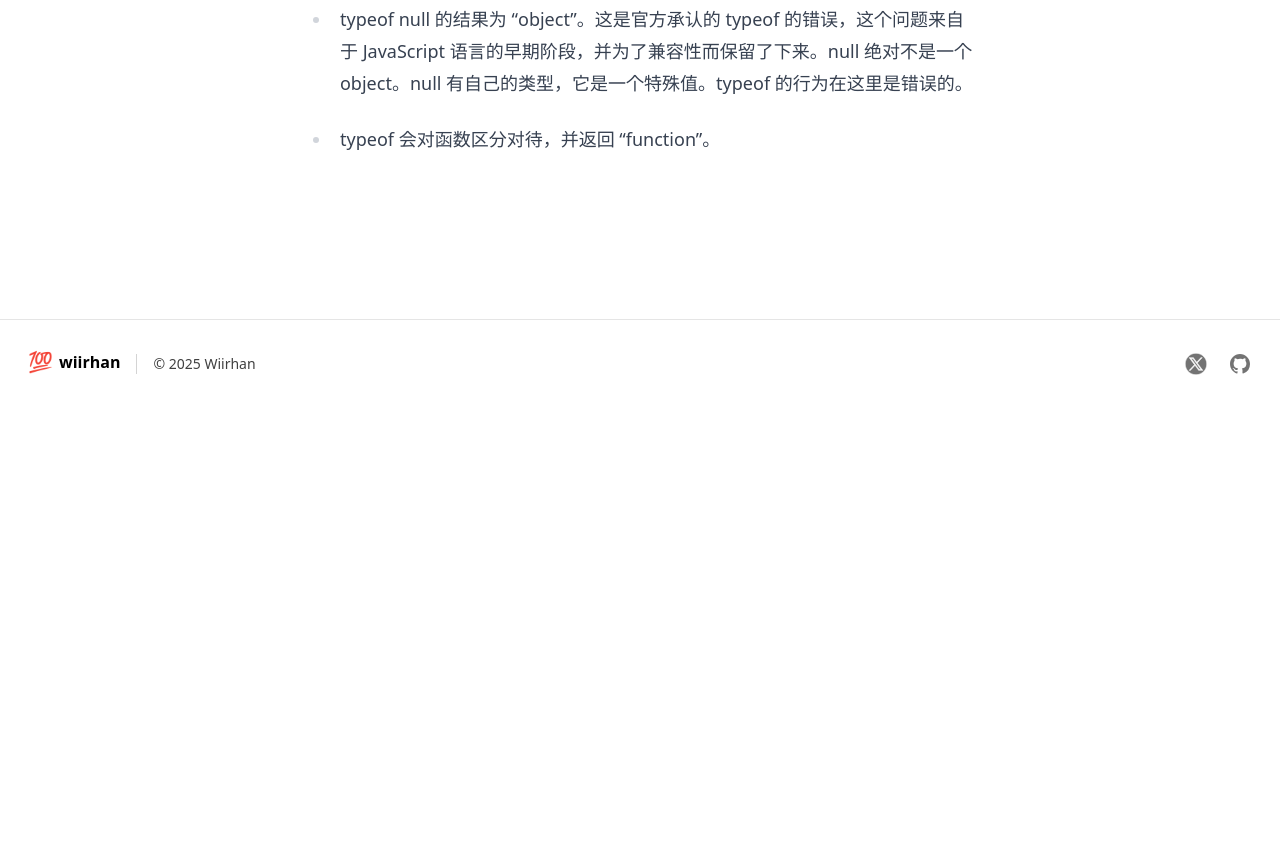
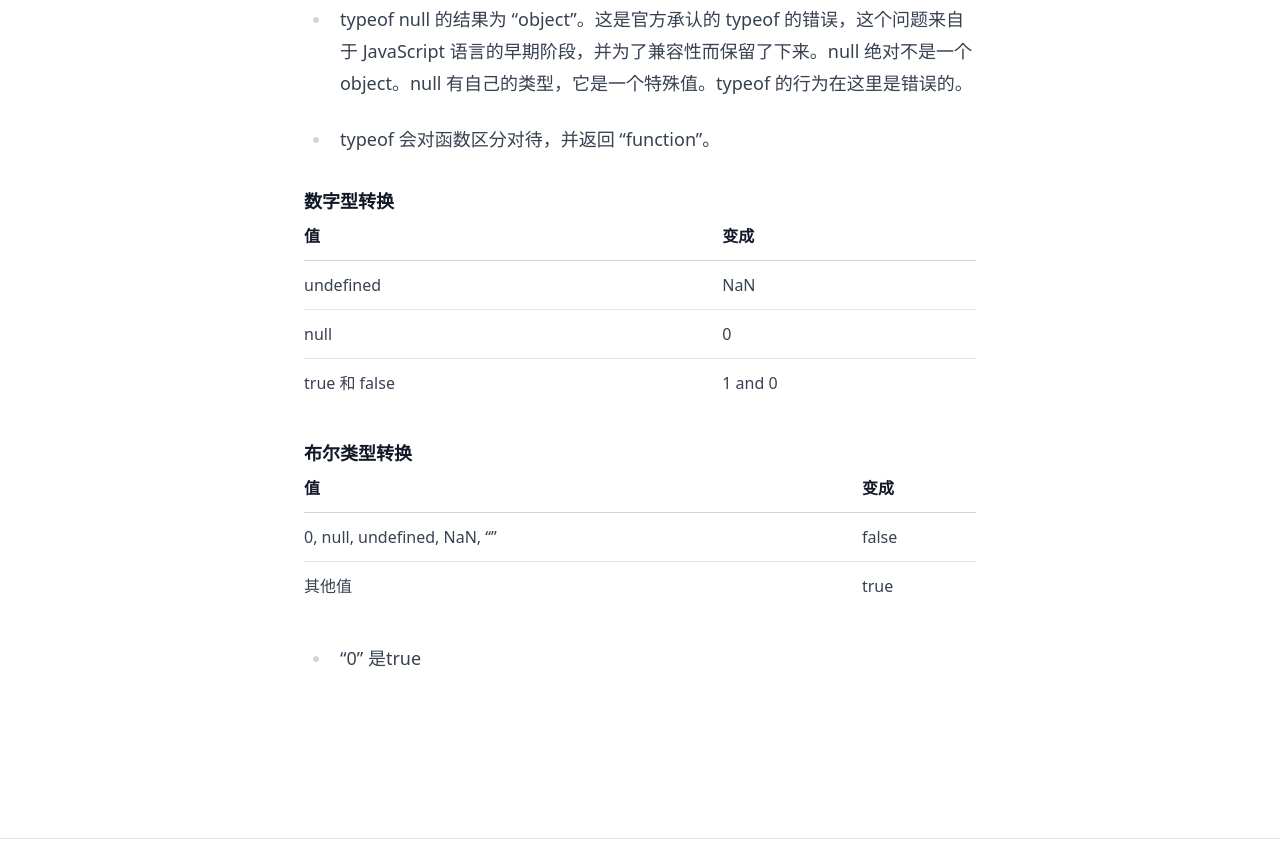
Before and after one commit to wiirhan/wiirhan.github.io, an Astro site: page /post/js-note in a window 1280 px wide. Shown: the part 1752-2616 px from the top of the page. Before the commit the page ends 2160 px from the top, so only its background shows below. Built offline with nearby package versions, Linux system fonts and the light colour scheme; Astro itself is replaced by a stand-in of ours; some packages are replaced by stand-ins of ours.

Commit message:
feat: add Number notes

```diff
--- a/src/content/post/js-note.md
+++ b/src/content/post/js-note.md
@@ -53,3 +53,21 @@ typeof alert // "function"  (3)
 - typeof null 的结果为 "object"。这是官方承认的 typeof 的错误，这个问题来自于 JavaScript 语言的早期阶段，并为了兼容性而保留了下来。null 绝对不是一个 object。null 有自己的类型，它是一个特殊值。typeof 的行为在这里是错误的。
 
 - typeof 会对函数区分对待，并返回 "function"。
+
+#### 数字型转换
+
+| 值  | 变成 |
+| --- | --- |
+| undefined | NaN |
+| null | 0 |
+| true 和 false | 1 and 0 |
+
+#### 布尔类型转换
+
+
+| 值  | 变成 |
+| --- | --- |
+| 0, null, undefined, NaN, "" | false |
+| 其他值 | true |
+
+- "0" 是true
```
